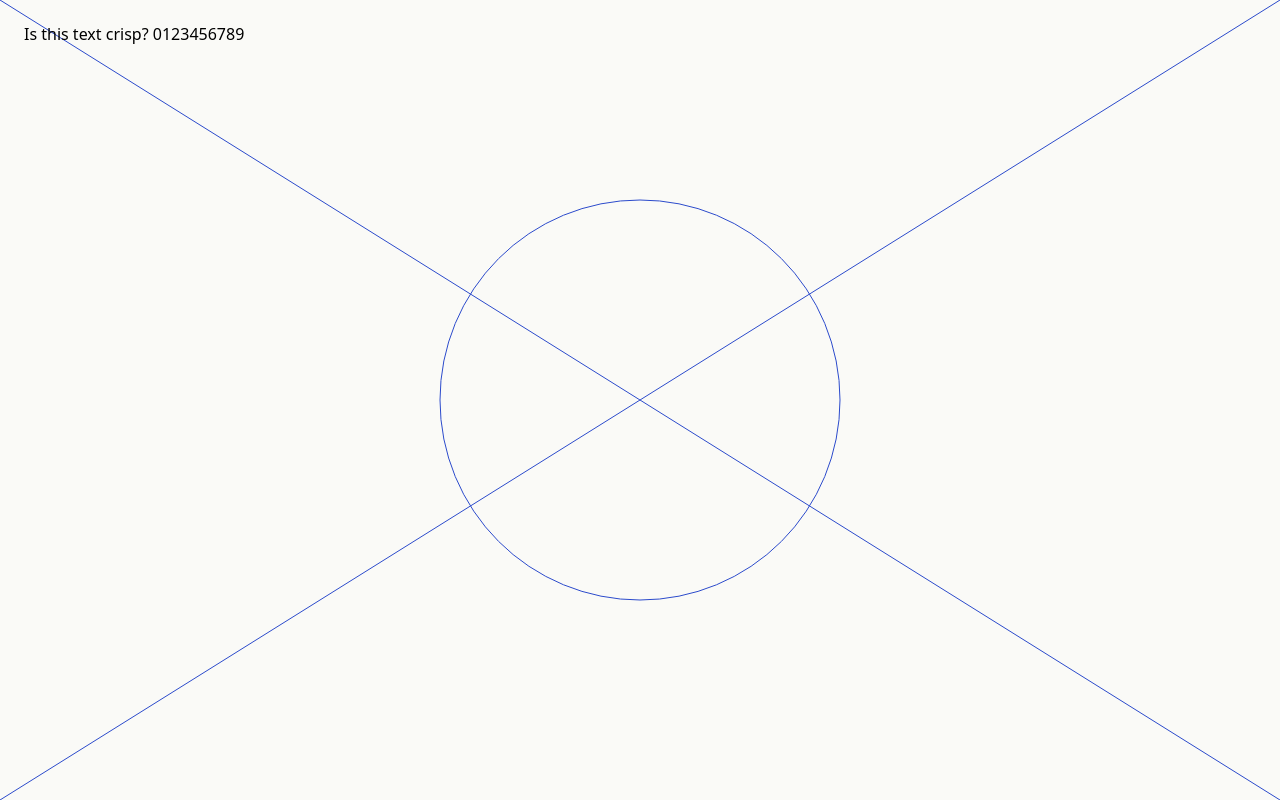
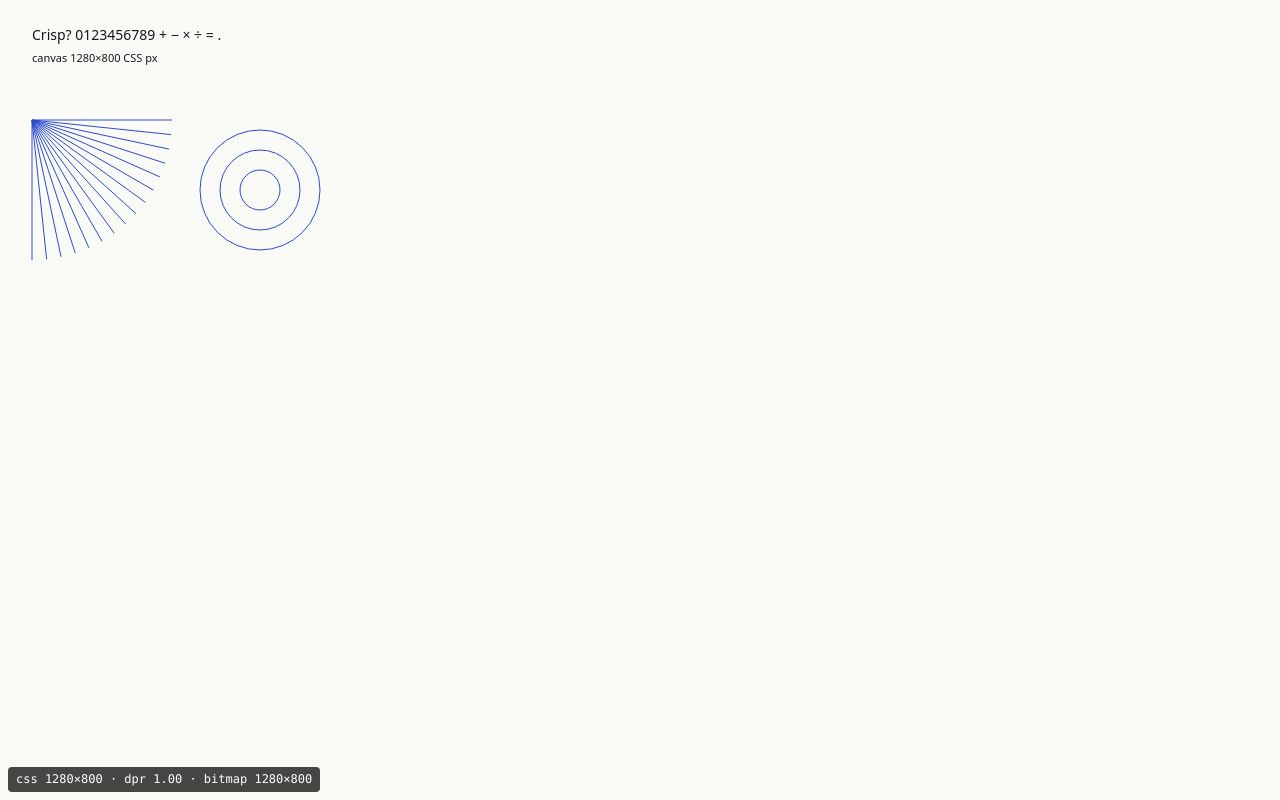
Before and after one commit to Termdamp/CalcInk, a website built with Vite: page index.html in a window 1280 px wide. Built offline with nearby package versions, Linux system fonts and the light colour scheme.

Commit message:
feat(canvas): add HiDPI-aware viewport with DPR change handling

```diff
--- a/src/canvas/index.ts
+++ b/src/canvas/index.ts
@@ -1,2 +1 @@
-// canvas module: implemented in a later phase
-export {};
+export { createViewport, type Viewport, type ViewportInfo } from './viewport';
--- /dev/null
+++ b/src/canvas/viewport.ts
@@ -0,0 +1,99 @@
+import type { Size } from '../types';
+
+export interface ViewportInfo {
+  readonly size: Size; // CSS px
+  readonly dpr: number;
+}
+
+export interface Viewport {
+  readonly canvas: HTMLCanvasElement;
+  readonly ctx: CanvasRenderingContext2D;
+  /** Canvas size in CSS pixels. */
+  readonly size: Size;
+  readonly dpr: number;
+  /** Fires after the bitmap was resized/rescaled (which clears it, so redraw!). */
+  onChange(listener: (info: ViewportInfo) => void): () => void;
+  destroy(): void;
+}
+
+/** Dev-only override: open the page with ?dpr=1 to see what a missing HiDPI setup looks like. */
+function getDpr(): number {
+  if (import.meta.env.DEV) {
+    const forced = Number(new URLSearchParams(location.search).get('dpr'));
+    if (forced > 0) return forced;
+  }
+  return window.devicePixelRatio || 1;
+}
+
+/** Calls `onChange` once, now and each time the monitor's DPR changes. */
+function watchDpr(onChange: () => void): () => void {
+  let mql: MediaQueryList | null = null;
+  const handler = (): void => {
+    onChange();
+    arm(); // a media query that matched 1.0 won't match 2.0, so re-arm for the new value
+  };
+  const arm = (): void => {
+    mql = window.matchMedia(`(resolution: ${window.devicePixelRatio}dppx)`);
+    mql.addEventListener('change', handler, { once: true });
+  };
+  arm();
+  return () => mql?.removeEventListener('change', handler);
+}
+
+export function createViewport(canvas: HTMLCanvasElement): Viewport {
+  const ctx = canvas.getContext('2d');
+  if (!ctx) throw new Error('2D canvas context unavailable');
+
+  let size: Size = { width: 0, height: 0 };
+  let dpr = getDpr();
+  const listeners = new Set<(info: ViewportInfo) => void>();
+
+  const apply = (cssWidth: number, cssHeight: number): void => {
+    dpr = getDpr();
+    size = { width: cssWidth, height: cssHeight };
+    const bitmapW = Math.max(1, Math.round(cssWidth * dpr));
+    const bitmapH = Math.max(1, Math.round(cssHeight * dpr));
+    // Assigning width/height ALWAYS clears the bitmap, even to the same value, so only when changed.
+    if (canvas.width !== bitmapW) canvas.width = bitmapW;
+    if (canvas.height !== bitmapH) canvas.height = bitmapH;
+    // Resizing resets the context state, so set the transform every time (absolute, not cumulative).
+    ctx.setTransform(dpr, 0, 0, dpr, 0, 0);
+    for (const listener of listeners) listener({ size, dpr });
+  };
+
+  const initial = canvas.getBoundingClientRect();
+  apply(initial.width, initial.height);
+
+  const observer = new ResizeObserver((entries) => {
+    const entry = entries[entries.length - 1];
+    if (!entry) return;
+    const { width, height } = entry.contentRect;
+    if (width === size.width && height === size.height) return;
+    apply(width, height);
+  });
+  observer.observe(canvas);
+
+  const stopWatchingDpr = watchDpr(() => apply(size.width, size.height));
+
+  return {
+    canvas,
+    ctx,
+    get size() {
+      return size;
+    },
+    get dpr() {
+      return dpr;
+    },
+    onChange(listener) {
+      listeners.add(listener);
+      return () => {
+        listeners.delete(listener);
+      };
+    },
+    destroy() {
+      observer.disconnect();
+      stopWatchingDpr();
+      listeners.clear();
+    },
+  };
+}
--- a/src/main.ts
+++ b/src/main.ts
@@ -1,31 +1,18 @@
 import './style.css';
+import { createViewport } from './canvas';
+import { drawCrispnessPattern, installHud } from './ui/debug';
 
 const canvas = document.querySelector<HTMLCanvasElement>('#board');
 if (!canvas) throw new Error('#board not found');
-const ctx = canvas.getContext('2d');
-if (!ctx) throw new Error('2D context unavailable');
 
-function draw(w: number, h: number): void {
-  if (!ctx) return;
-  ctx.strokeStyle = '#2b4acb';
-  ctx.lineWidth = 1;
-  ctx.beginPath();
-  ctx.moveTo(0, 0);
-  ctx.lineTo(w, h);
-  ctx.moveTo(w, 0);
-  ctx.lineTo(0, h);
-  ctx.stroke();
-  ctx.beginPath();
-  ctx.arc(w / 2, h / 2, Math.min(w, h) / 4, 0, Math.PI * 2);
-  ctx.stroke();
-  ctx.font = '16px system-ui, sans-serif';
-  ctx.fillText('Is this text crisp? 0123456789', 24, 40);
-}
+const viewport = createViewport(canvas);
 
-new ResizeObserver(([entry]) => {
-  if (!entry) return; // noUncheckedIndexedAccess: the array might be empty
-  const { width, height } = entry.contentRect;
-  canvas.width = width; // NAIVE: bitmap size = CSS size
-  canvas.height = height;
-  draw(width, height);
-}).observe(canvas);
+const redraw = (): void => {
+  const { ctx, size } = viewport;
+  ctx.clearRect(0, 0, size.width, size.height);
+  drawCrispnessPattern(ctx, size);
+};
+viewport.onChange(redraw);
+redraw(); // createViewport already applied the first size before we subscribed
+
+if (import.meta.env.DEV) installHud(viewport);
--- a/src/style.css
+++ b/src/style.css
@@ -19,3 +19,26 @@ body {
   -webkit-tap-highlight-color: transparent;
   cursor: crosshair;
 }
+.hud {
+  position: fixed;
+  left: 8px;
+  bottom: 8px;
+  padding: 4px 8px;
+  border-radius: 4px;
+  background: rgb(0 0 0 / 0.72);
+  color: #fff;
+  font:
+    12px/1.4 ui-monospace,
+    Consolas,
+    monospace;
+  pointer-events: none;
+  z-index: 10;
+}
+.hud-top {
+  top: 8px;
+  bottom: auto;
+}
+.hud-right {
+  left: auto;
+  right: 8px;
+}
--- a/src/types.ts
+++ b/src/types.ts
@@ -43,3 +43,7 @@ export type ParseResult = { ok: true; value: number } | { ok: false; error: Pars
 /** Async because the real work happens in a Web Worker. */
 export type Recognizer = (strokes: Stroke[]) => Promise<RecognizedSymbol[]>;
 export type Parser = (input: string) => ParseResult;
+export interface Size {
+  width: number;
+  height: number;
+}
--- /dev/null
+++ b/src/ui/debug.ts
@@ -0,0 +1,46 @@
+import type { Viewport } from '../canvas';
+import type { Size } from '../types';
+
+/** Bottom-left readout of the three sizes that matter for HiDPI. */
+export function installHud(viewport: Viewport): void {
+  const el = document.createElement('div');
+  el.className = 'hud';
+  document.body.append(el);
+
+  const update = (): void => {
+    const { width, height } = viewport.size;
+    el.textContent =
+      `css ${width.toFixed(0)}×${height.toFixed(0)} · dpr ${viewport.dpr.toFixed(2)} · ` +
+      `bitmap ${viewport.canvas.width}×${viewport.canvas.height}`;
+  };
+  update();
+  viewport.onChange(update);
+}
+
+/** Thin diagonals, circles and small text: blur and aliasing are easiest to spot on these. */
+export function drawCrispnessPattern(ctx: CanvasRenderingContext2D, size: Size): void {
+  ctx.save();
+  ctx.strokeStyle = '#2b4acb';
+  ctx.fillStyle = '#16161d';
+  ctx.lineWidth = 1;
+
+  ctx.beginPath();
+  for (let deg = 0; deg <= 90; deg += 6) {
+    const r = (deg * Math.PI) / 180;
+    ctx.moveTo(32, 120);
+    ctx.lineTo(32 + Math.cos(r) * 140, 120 + Math.sin(r) * 140);
+  }
+  ctx.stroke();
+
+  for (const radius of [20, 40, 60]) {
+    ctx.beginPath();
+    ctx.arc(260, 190, radius, 0, Math.PI * 2);
+    ctx.stroke();
+  }
+
+  ctx.font = '14px system-ui, sans-serif';
+  ctx.fillText('Crisp? 0123456789 + − × ÷ = .', 32, 40);
+  ctx.font = '11px system-ui, sans-serif';
+  ctx.fillText(`canvas ${size.width.toFixed(0)}×${size.height.toFixed(0)} CSS px`, 32, 62);
+  ctx.restore();
+}
```
